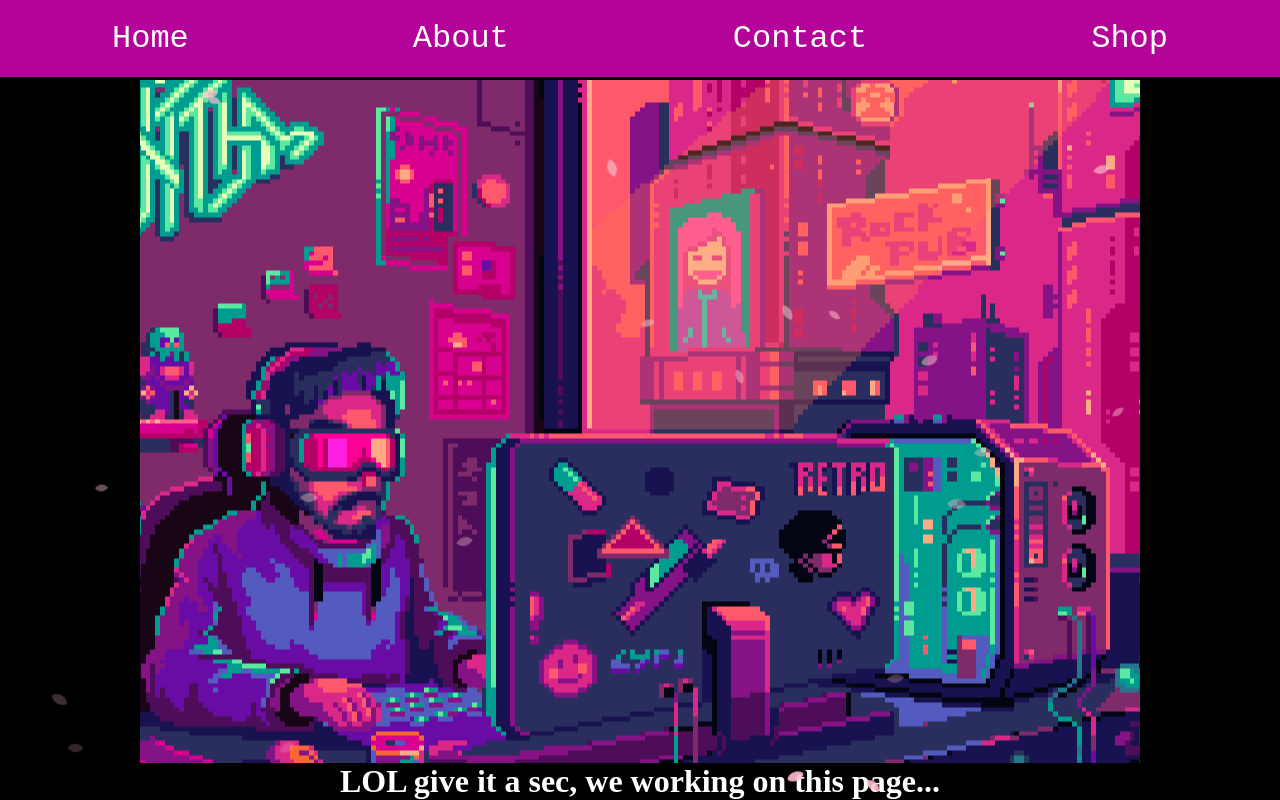
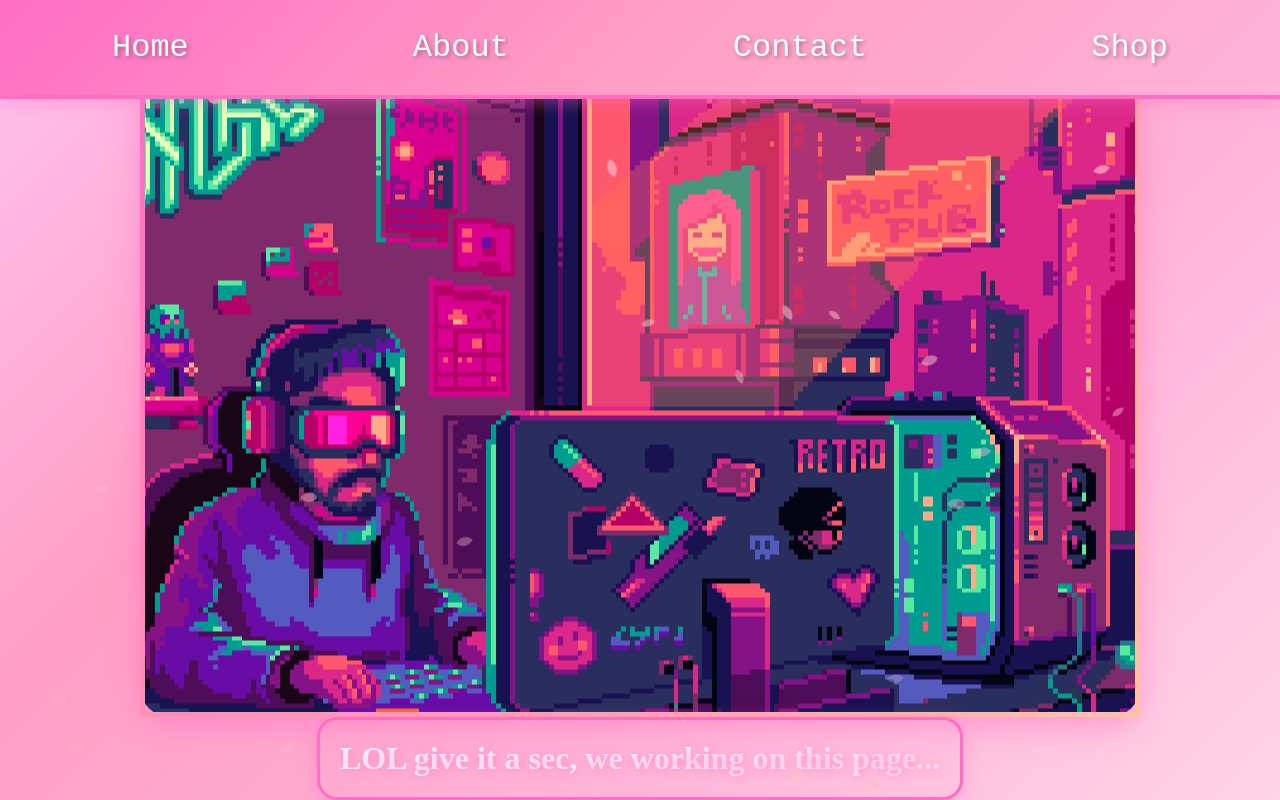
Before and after one commit to kaylaknight385/Kayla-Knight-Portfolio, a React (Vite) app: page / in a window 1280 px wide. Both pictures are taken after a click on the link "About". Built offline with nearby package versions, Linux system fonts and the light colour scheme; a web font is replaced by a local one.

Commit message:
style up first, cursor not working ):

```diff
--- a/src/components/Home.jsx
+++ b/src/components/Home.jsx
@@ -3,7 +3,6 @@ function Home() {
     <div id="homePage">
       <main>
         <h1>Ayyyye
-            <br />
             Welcome 2 my page</h1>
       </main>
     </div>
--- a/src/index.css
+++ b/src/index.css
@@ -13,6 +13,11 @@
 body {
     margin: 0;
     padding: 0;
+    cursor: url('./assets/cursoooor/ani979.ani'), auto;
+}
+
+* {
+    cursor: url('./assets/cursoooor/ani979.ani'), auto;
 }
 
 main h1{
@@ -21,23 +26,35 @@ main h1{
     font-size: 3em;
     display: flex;
     justify-content: center;
+    background: linear-gradient(135deg, #ff6ec4, #ff9a9e, #ffc3a0);
+    -webkit-background-clip: text;
+    -webkit-text-fill-color: transparent;
+    background-clip: text;
+    text-shadow: 2px 2px 10px rgba(255, 110, 196, 0.3);
+    padding: 20px;
+    border: 3px solid transparent;
+    border-image: linear-gradient(135deg, #ff6ec4, #ffc3a0) 1;
+    border-radius: 20px;
 }
 
 #homePage{
     height: 100vh;
     width: 100vw;
     color: rgb(252, 251, 252);
-    background: url("./assets/gamer.gif") rgb(83, 2, 66) center;
+    background: url("./assets/cutegif.gif") center,
+                linear-gradient(135deg, #ffc3f0, #ff9ec4, #ffb3d9);
     background-repeat: no-repeat;
     padding-top: 80px;
 }
 .headerNav {
-    background: rgb(179, 3, 153);
-    padding: 10px 0;
+    background: linear-gradient(135deg, #ff6ec4, #ff9ec4, #ffb3d9);
+    padding: 15px 0;
     position: fixed;
     top: 0;
     width: 100%;
     z-index: 1000;
+    border-bottom: 4px solid #ff6ec4;
+    box-shadow: 0 4px 15px rgba(255, 110, 196, 0.4);
 }
 
 #homeNav{
@@ -46,7 +63,7 @@ main h1{
     display: flex;
     justify-content: space-around;
     width: 100%;
-    background: rgb(179, 3, 153);
+    background: transparent;
     margin: 0;
     padding: 0;
 }
@@ -59,39 +76,60 @@ li a {
     display: flex;
     justify-content: center;
     align-items: center;
-    color: #fefdfd;
+    color: #ffffff;
     text-decoration: none;
     text-align: center;
-    padding : 10px 15px;
+    padding: 12px 20px;
     cursor: pointer;
+    border: 2px solid transparent;
+    border-radius: 25px;
+    transition: all 0.3s ease;
+    text-shadow: 2px 2px 4px rgba(0, 0, 0, 0.3);
 }
 
 li a:hover {
-    background-color: #ff0077;
-    color: black;
-    transition: .7s;
-    box-shadow: 5px 5px 20px white;
-    border-radius: 50px;
+    background: linear-gradient(135deg, #ffffff, #ffe6f0);
+    color: #ff6ec4;
+    border: 2px solid #ff6ec4;
+    transform: scale(1.1);
+    box-shadow: 0 5px 20px rgba(255, 110, 196, 0.6);
+    text-shadow: none;
 }
 
 /* Coming Soon Styling */
 #comingSoon{
     height: 800px;
     width: 1000px;
-    background: url("./assets/comingsoon.gif") black center;
+    background: url("./assets/comingsoon.gif") center;
     background-repeat: no-repeat;
+    border: 5px solid transparent;
+    border-image: linear-gradient(135deg, #ff6ec4, #ffc3a0) 1;
+    border-radius: 30px;
+    box-shadow: 0 10px 30px rgba(255, 110, 196, 0.5);
 }
 
 .aboutPage{
     height: 100vh;
     width: 100vw;
-    background-color: black;
+    background: linear-gradient(135deg, #ffc3f0, #ff9ec4, #ffb3d9, #ffd4e5);
     color: white;
     display: flex;
     flex-direction: column;
     justify-content: center;
     align-items: center;
     padding-top: 80px;
+}
+
+.aboutPage h1 {
+    background: linear-gradient(135deg, #ffffff, #ffe6f0);
+    -webkit-background-clip: text;
+    -webkit-text-fill-color: transparent;
+    background-clip: text;
+    text-shadow: 2px 2px 10px rgba(255, 110, 196, 0.5);
+    padding: 20px;
+    border: 3px solid #ff6ec4;
+    border-radius: 20px;
+    box-shadow: 0 5px 20px rgba(255, 110, 196, 0.4);
 }
 
 /* Sakura Flower Animation Styles from here DOOOOWN */
```
Also changed, not shown: src/assets/cutegif.gif (added), 1 other file (tests, documents, lock files or other folders).
